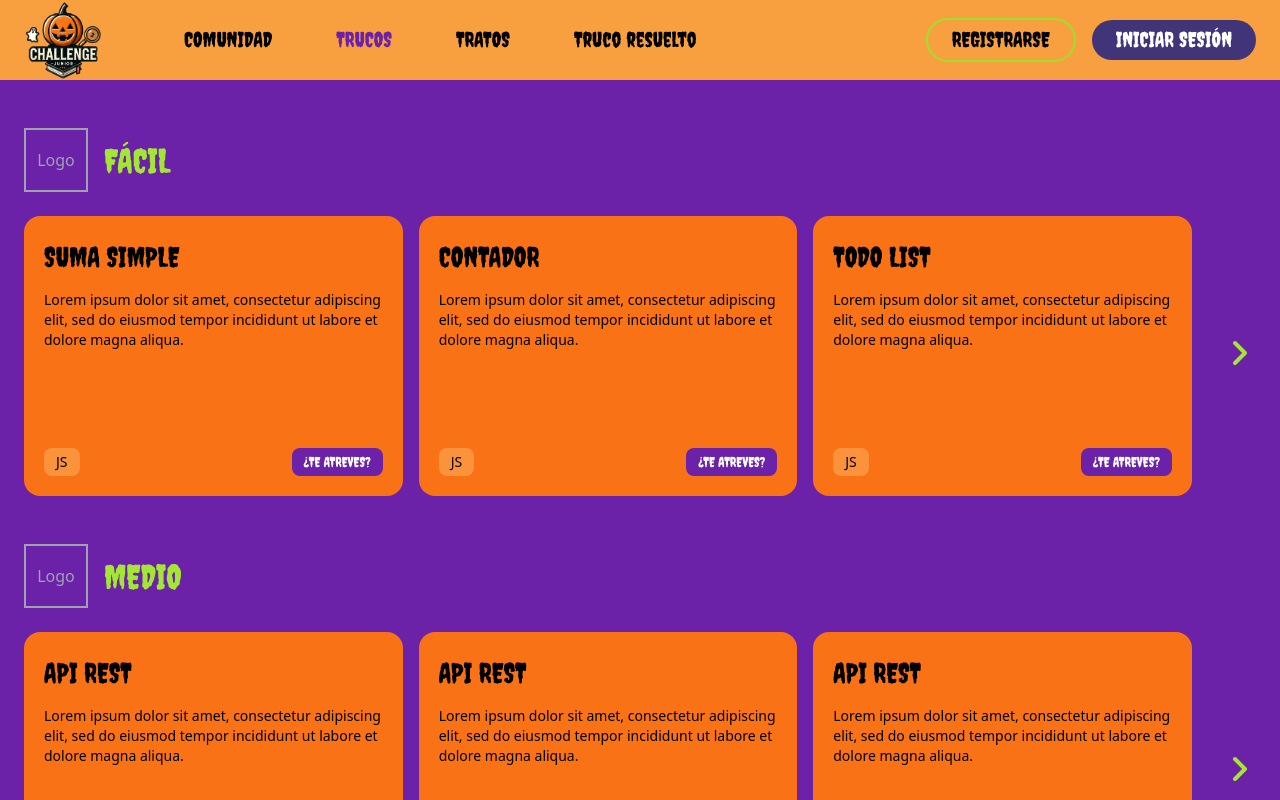
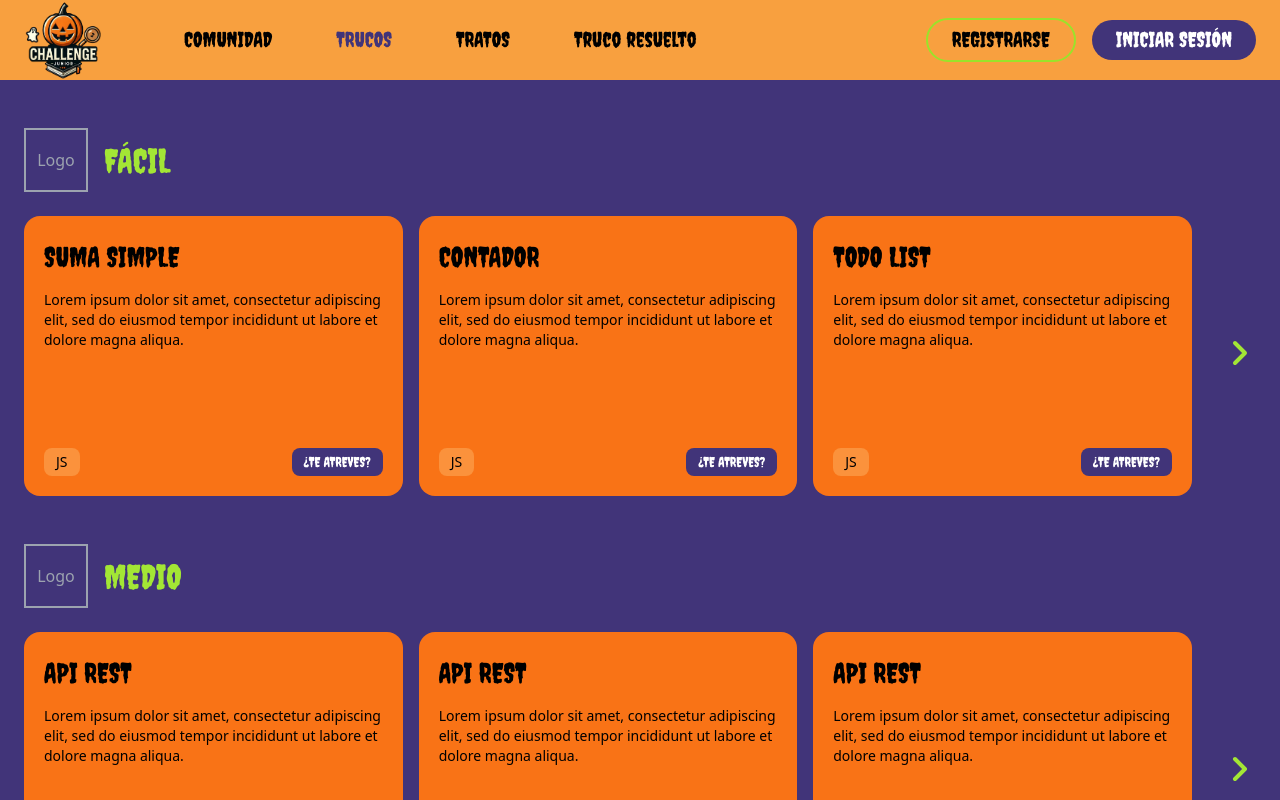
Before and after one commit to JoelDelgado246/TrucoOTrabajo-Junior, a React (Vite) app in the folder packages/Frontend/: page /trucos in a window 1280 px wide. Shown: the top 800 px of the page. Built offline with nearby package versions, Linux system fonts and the light colour scheme.

Commit message:
Refactor Header component: Clean up code formatting and update link colors

```diff
--- a/packages/Frontend/src/components/layout/Header.jsx
+++ b/packages/Frontend/src/components/layout/Header.jsx
@@ -4,7 +4,6 @@ import { FaUserCircle } from "react-icons/fa";
 import pumpkinLogo from "../../imgs/pumpkinLogo.png";
 
 export default function Header() {
-
   const [isLoggedIn, setIsLoggedIn] = useState(false);
 
   return (
@@ -13,13 +12,17 @@ export default function Header() {
         {/* Logo */}
         <div className="flex items-center gap-20">
           <Link to="/">
-            <img src={pumpkinLogo} alt="Logo de calabaza" className="w-20 h-20"/>
+            <img
+              src={pumpkinLogo}
+              alt="Logo de calabaza"
+              className="w-20 h-20"
+            />
           </Link>
 
           <nav className="flex gap-16">
             <Link
               to="/comunidad"
-              className="font-creepster text-[21px] text-black hover:text-purple-800"
+              className="font-creepster text-[21px] text-black hover:text-customPurple"
             >
               COMUNIDAD
             </Link>
@@ -27,21 +30,25 @@ export default function Header() {
               to="/trucos"
               className={`font-creepster text-[21px] ${
                 location.pathname === "/trucos"
-                  ? "text-purple-800"
+                  ? "text-customPurple"
                   : "text-black"
-              } hover:text-purple-800`}
+              } hover:text-customPurple`}
             >
               TRUCOS
             </Link>
             <Link
               to="/tratos"
-              className="font-creepster text-[21px] text-black hover:text-purple-800"
+              className={`font-creepster text-[21px] ${
+                location.pathname === "/tratos"
+                  ? "text-customPurple"
+                  : "text-black"
+              } hover:text-customPurple`}
             >
               TRATOS
             </Link>
             <Link
               to="/solve-trick"
-              className="font-creepster text-[21px] text-black hover:text-purple-800"
+              className="font-creepster text-[21px] text-black hover:text-customPurple"
             >
               Truco resuelto
             </Link>
--- a/packages/Frontend/src/components/trucos/ChallengeCard.jsx
+++ b/packages/Frontend/src/components/trucos/ChallengeCard.jsx
@@ -12,7 +12,7 @@ export default function ChallengeCard({ id, title, description, language }) {
         </span>
         <Link
           to={`/trucos/${id}`}
-          className="bg-purple-800 text-white font-creepster px-3 py-1 rounded-lg hover:bg-purple-900 text-sm"
+          className="bg-customPurple text-white font-creepster px-3 py-1 rounded-lg hover:bg-purple-900 text-sm"
         >
           ¿TE ATREVES?
         </Link>
--- a/packages/Frontend/src/pages/Trucos.jsx
+++ b/packages/Frontend/src/pages/Trucos.jsx
@@ -138,7 +138,7 @@ export default function Trucos() {
     <div className="min-h-screen">
       <Header />
 
-      <main className="bg-purple-800 py-12 px-6">
+      <main className="bg-customPurple py-12 px-6">
         <div className="container mx-auto">
           <DifficultySection
             title="FÁCIL"
```
